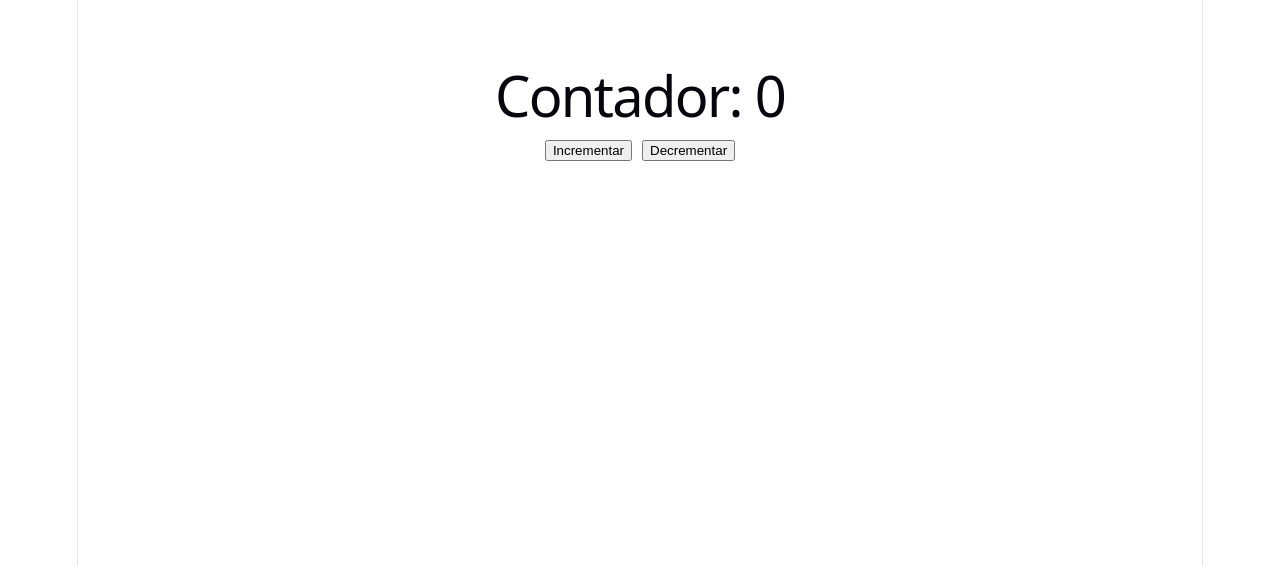
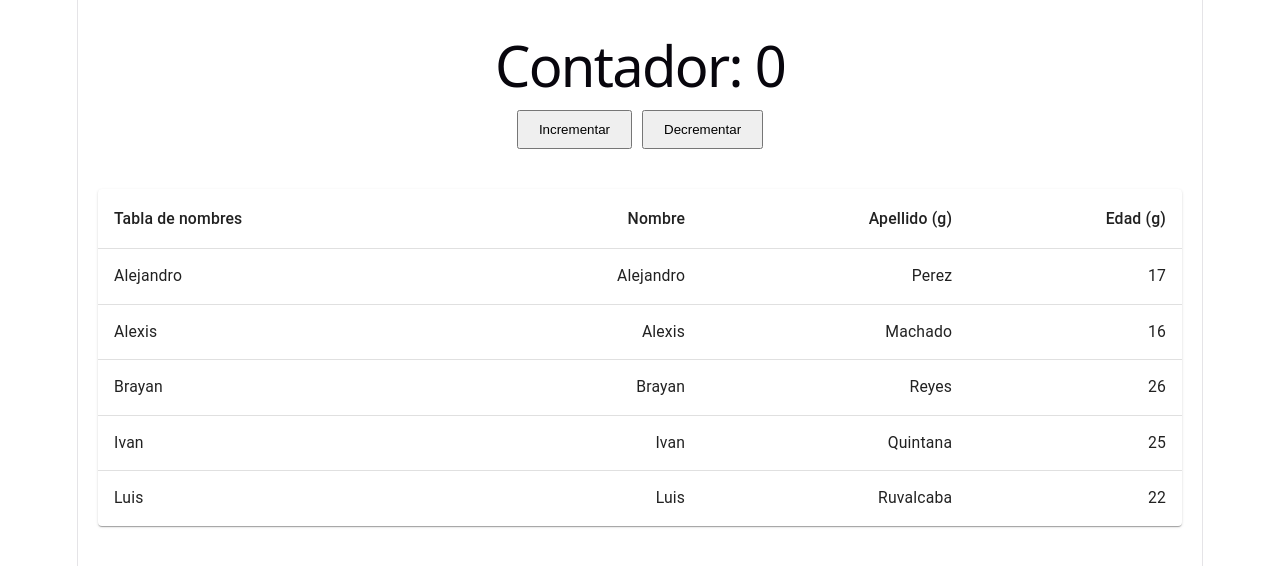
Before and after one commit to AlejandroPerez04/Actividades_Vite, a React (Vite) app: page / in a window 1280 px wide. Shown: the top 566 px of the page. Built offline with nearby package versions, Linux system fonts and the light colour scheme.

Commit message:
implementacion de tablas

```diff
--- a/src/App.jsx
+++ b/src/App.jsx
@@ -3,6 +3,13 @@ import reactLogo from './assets/react.svg'
 import viteLogo from './assets/vite.svg'
 import heroImg from './assets/hero.png'
 import './App.css'
+import Table from '@mui/material/Table';
+import TableBody from '@mui/material/TableBody';
+import TableCell from '@mui/material/TableCell';
+import TableContainer from '@mui/material/TableContainer';
+import TableHead from '@mui/material/TableHead';
+import TableRow from '@mui/material/TableRow';
+import Paper from '@mui/material/Paper';
 
 /*function App() {
   const [count, setCount] = useState(0)
@@ -121,47 +128,101 @@ import './App.css'
 export default App
 */
 
+// --- DATOS DE LA TABLA ---
+function createData(name, last_name, age) {
+  return { name, last_name, age };
+}
+
+const rows = [
+  createData('Alejandro', 'Perez', 17),
+  createData('Alexis', 'Machado', 16),
+  createData('Brayan', 'Reyes', 26),
+  createData('Ivan', 'Quintana', 25),
+  createData('Luis', 'Ruvalcaba', 22),
+];
+
+// --- COMPONENTE DE LA TABLA ---
+function BasicTable() {
+  return (
+    <TableContainer component={Paper} style={{ marginTop: '30px' }}>
+      <Table sx={{ minWidth: 650 }} aria-label="simple table">
+        <TableHead>
+          <TableRow>
+            <TableCell>Tabla de nombres</TableCell>
+            <TableCell align="right">Nombre</TableCell>
+            <TableCell align="right">Apellido&nbsp;(g)</TableCell>
+            <TableCell align="right">Edad&nbsp;(g)</TableCell>
+          </TableRow>
+        </TableHead>
+        <TableBody>
+          {rows.map((row) => (
+            <TableRow
+              key={row.name}
+              sx={{ '&:last-child td, &:last-child th': { border: 0 } }}
+            >
+              <TableCell component="th" scope="row">
+                {row.name}
+              </TableCell>
+              <TableCell align="right">{row.name}</TableCell>
+              <TableCell align="right">{row.last_name}</TableCell>
+              <TableCell align="right">{row.age}</TableCell>
+            </TableRow>
+          ))}
+        </TableBody>
+      </Table>
+    </TableContainer>
+  );
+}
+
+// --- COMPONENTE PRINCIPAL (APP) ---
 function App() {
-  // Inicializamos el contador en 0
+  // Estado del contador
   const [count, setCount] = useState(0);
 
-  // Función para incrementar
+  // Lógica para incrementar (límite 10)
   const handleIncrement = () => {
     if (count >= 10) {
-      // Si el contador es 10 o más, mostramos la alerta y no hacemos nada más
       alert("¡Llegaste al límite! El contador no puede ser mayor a 10.");
     } else {
-      // Si es menor a 10, sumamos 1
       setCount(count + 1);
     }
   };
 
-  // Función para decrementar
+  // Lógica para decrementar (límite 0)
   const handleDecrement = () => {
     if (count > 0) {
-      // Solo restamos 1 si el contador es estrictamente mayor a 0
       setCount(count - 1);
     }
-    // No pusimos alerta aquí porque no la pediste, simplemente no hace nada si ya es 0
   };
 
   return (
-    <div style={{ textAlign: 'center', marginTop: '50px' }}>
-      <h1>Contador: {count}</h1>
+    <div style={{ padding: '20px', fontFamily: 'sans-serif' }}>
 
-      <div style={{ display: 'flex', gap: '10px', justifyContent: 'center' }}>
-        {/* Botón de incrementar original, ahora usa nuestra nueva función */}
-        <button onClick={handleIncrement}>
-          Incrementar
-        </button>
+      {/* SECCIÓN DEL CONTADOR */}
+      <div style={{ textAlign: 'center', marginBottom: '40px' }}>
+        <h1>Contador: {count}</h1>
+        <div style={{ display: 'flex', gap: '10px', justifyContent: 'center' }}>
+          <button
+            onClick={handleIncrement}
+            style={{ padding: '10px 20px', cursor: 'pointer' }}
+          >
+            Incrementar
+          </button>
+          <button
+            onClick={handleDecrement}
+            style={{ padding: '10px 20px', cursor: 'pointer' }}
+          >
+            Decrementar
+          </button>
+        </div>
+      </div>
 
-        {/* Nuevo botón para decrementar */}
-        <button onClick={handleDecrement}>
-          Decrementar
-        </button>
-      </div>
+      {/* SECCIÓN DE LA TABLA */}
+      <BasicTable />
+
     </div>
   );
 }
 
+// Única exportación al final del archivo
 export default App;
```
